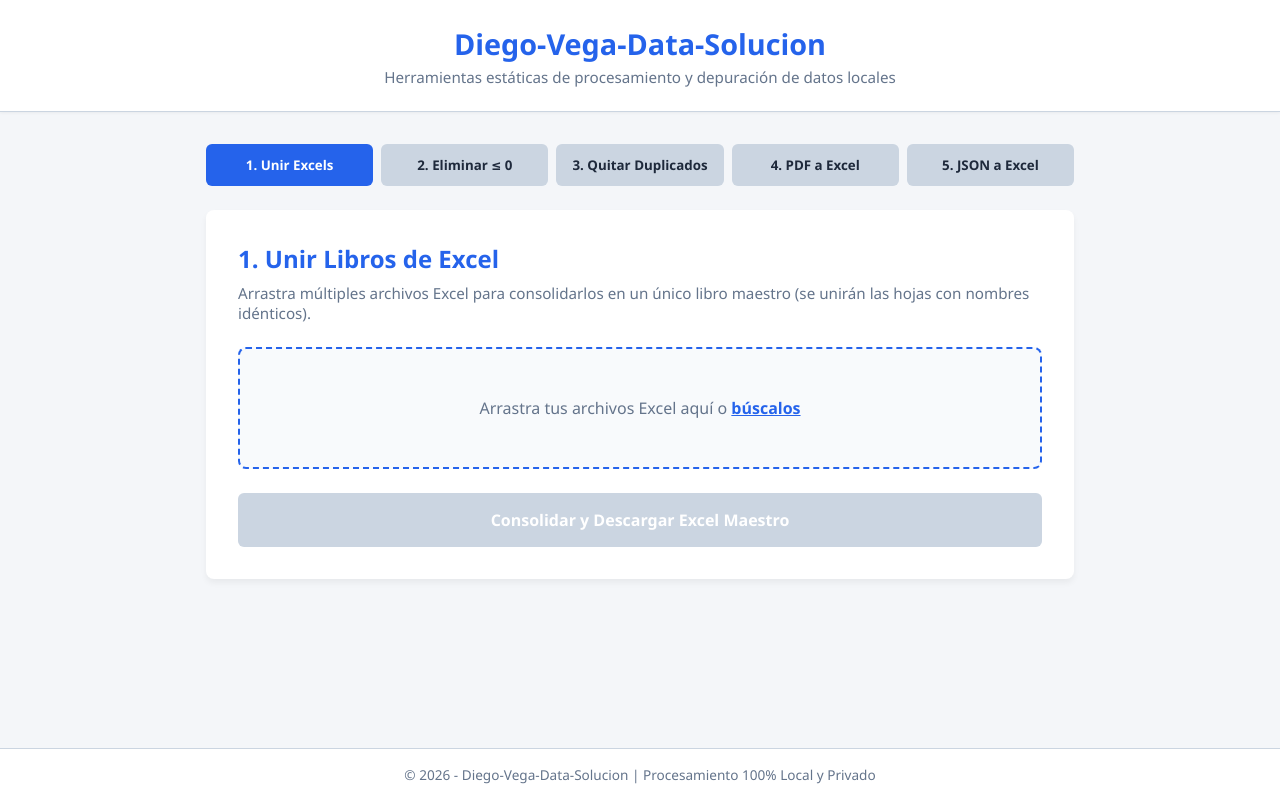
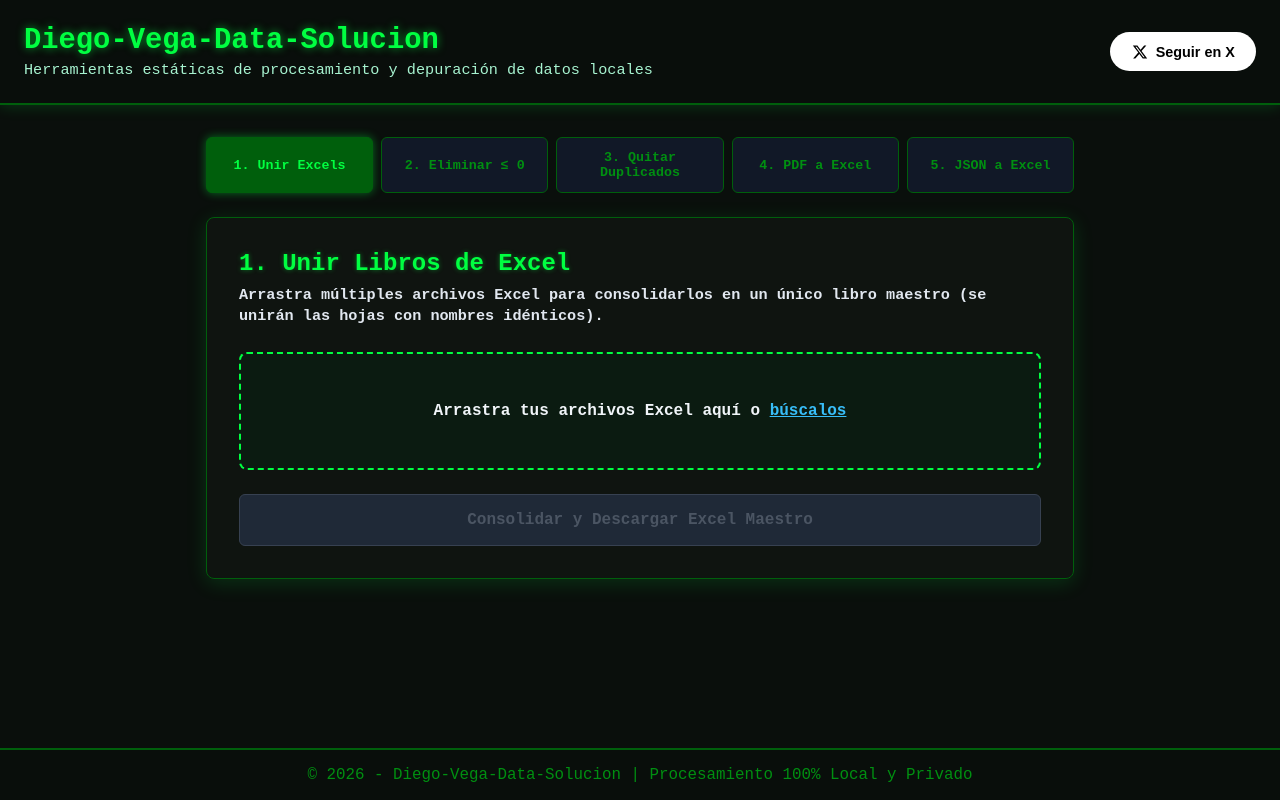
Before and after one commit to DiegoVegaTec/Diego-Vega-Data-Solucion, a plain HTML site: page index.html in a window 1280 px wide. Drawn offline with Linux system fonts and the light colour scheme; a script that the page names is missing.

Commit message:
Actualización: Fondo Matrix de alta visibilidad y botón de X

```diff
--- a/app.js
+++ b/app.js
@@ -1,7 +1,45 @@
 // Configurar PDF.js Worker globalmente
 pdfjsLib.GlobalWorkerOptions.workerSrc = 'https://cdnjs.cloudflare.com/ajax/libs/pdf.js/3.4.120/pdf.worker.min.js';
 
-// Gestión de cambio de pestañas
+// --- EFECTO DE FONDO DIGITAL MATRIX ---
+const canvas = document.getElementById('matrix-canvas');
+const ctx = canvas.getContext('2d');
+
+function resizeCanvas() {
+    canvas.width = window.innerWidth;
+    canvas.height = window.innerHeight;
+}
+resizeCanvas();
+window.addEventListener('resize', resizeCanvas);
+
+const katakana = 'ｱｲｳｴｵｶｷｸｹｺｻｼｽｾｿﾀﾁﾂﾃﾄﾅﾆﾇﾈﾉﾊﾋﾌﾍﾎﾏﾐﾑﾒﾓﾔﾕﾖﾗﾘﾙﾚﾛﾜﾝ1234567890ABCDEFGHIJKLMNOPQRSTUVWXYZ';
+const alphabet = katakana.split('');
+
+const fontSize = 16;
+let columns = canvas.width / fontSize;
+let rainDrops = Array(Math.floor(columns)).fill(1);
+
+function drawMatrix() {
+    ctx.fillStyle = 'rgba(10, 15, 12, 0.05)'; // Crea el rastro de desvanecimiento
+    ctx.fillRect(0, 0, canvas.width, canvas.height);
+
+    ctx.fillStyle = '#00ff41'; // Color verde Matrix clásico
+    ctx.font = fontSize + 'px monospace';
+
+    for (let i = 0; i < rainDrops.length; i++) {
+        const text = alphabet[Math.floor(Math.random() * alphabet.length)];
+        ctx.fillText(text, i * fontSize, rainDrops[i] * fontSize);
+
+        if (rainDrops[i] * fontSize > canvas.height && Math.random() > 0.975) {
+            rainDrops[i] = 0;
+        }
+        rainDrops[i]++;
+    }
+}
+setInterval(drawMatrix, 30);
+
+
+// --- GESTIÓN DE PESTAÑAS ---
 function switchTab(tabId) {
     document.querySelectorAll('.tab-content').forEach(content => content.classList.remove('active'));
     document.querySelectorAll('.tab-btn').forEach(btn => btn.classList.remove('active'));
@@ -31,6 +69,8 @@ function setupModule(id, isMultiple) {
     const input = document.getElementById(`file-${id}`);
     const listDisplay = document.getElementById(`file-${id === 'unir' ? 'list' : 'info'}-${id}`);
     const btn = document.getElementById(`btn-${id}`);
+
+    if(!zone) return;
 
     zone.addEventListener('click', () => input.click());
     zone.addEventListener('dragover', (e) => { e.preventDefault(); zone.classList.add('dragover'); });
@@ -78,8 +118,6 @@ document.getElementById('btn-unir').addEventListener('click', async () => {
             if (!sheetsData[sheetName]) {
                 sheetsData[sheetName] = [];
             }
-            // Si es la primera vez que vemos la hoja, agregamos todo incluyendo cabeceras.
-            // Si ya existe, omitimos la primera fila de cabecera para no duplicarla.
             if (sheetsData[sheetName].length === 0) {
                 sheetsData[sheetName] = sheetsData[sheetName].concat(jsonSheet);
             } else {
@@ -109,11 +147,10 @@ document.getElementById('btn-limpiar').addEventListener('click', async () => {
 
         const headers = rows[0];
         const filteredRows = rows.slice(1).filter(row => {
-            // Evaluamos si alguna celda numérica de la fila es menor o igual a cero
             return !row.some(cell => typeof cell === 'number' && cell <= 0);
         });
 
-        filteredRows.unshift(headers); // Reinsertar cabeceras
+        filteredRows.unshift(headers);
         const ws = XLSX.utils.aoa_to_sheet(filteredRows);
         XLSX.utils.book_append_sheet(masterWorkbook, ws, name);
     });
@@ -148,7 +185,7 @@ document.getElementById('btn-duplicados').addEventListener('click', async () =>
     XLSX.writeFile(masterWorkbook, 'Excel_Sin_Duplicados.xlsx');
 });
 
-// 4. CONVERTIR PDF A EXCEL (Estrategia Parser por líneas)
+// 4. CONVERTIR PDF A EXCEL
 document.getElementById('btn-pdf').addEventListener('click', async () => {
     const file = cacheFiles.pdf;
     const arrayBuffer = await file.arrayBuffer();
@@ -159,12 +196,11 @@ document.getElementById('btn-pdf').addEventListener('click', async () => {
         const page = await pdf.getPage(i);
         const textContent = await page.getTextContent();
 
-        // Agrupar strings por coordenadas aproximadas de línea (Y coordinate)
         let lastY = null;
         let line = [];
 
         textContent.items.forEach(item => {
-            let currentY = item.transform[5]; // Posición vertical de la string
+            let currentY = item.transform[5];
             if (lastY !== null && Math.abs(currentY - lastY) > 5) {
                 excelRows.push(line);
                 line = [];
@@ -187,7 +223,6 @@ document.getElementById('btn-json').addEventListener('click', async () => {
     const text = await file.text();
     try {
         const jsonParsed = JSON.parse(text);
-        // Debe ser un array de objetos o un objeto indexado plano
         const dataArray = Array.isArray(jsonParsed) ? jsonParsed : [jsonParsed];
 
         const wb = XLSX.utils.book_new();
--- a/index.html
+++ b/index.html
@@ -5,20 +5,25 @@
     <meta name="viewport" content="width=device-width, initial-scale=1.0">
     <title>Diego-Vega-Data-Solucion</title>
     <link rel="stylesheet" href="styles.css">
-    <!-- Librería fundamental para manejo de Excel -->
     <script src="https://cdn.jsdelivr.net/npm/xlsx@0.18.5/dist/xlsx.full.min.js"></script>
-    <!-- Librería para procesar PDFs -->
     <script src="https://cdnjs.cloudflare.com/ajax/libs/pdf.js/3.4.120/pdf.min.js"></script>
 </head>
 <body>
 
+    <canvas id="matrix-canvas"></canvas>
+
     <header>
-        <h1>Diego-Vega-Data-Solucion</h1>
-        <p>Herramientas estáticas de procesamiento y depuración de datos locales</p>
+        <div class="header-container">
+            <h1>Diego-Vega-Data-Solucion</h1>
+            <p>Herramientas estáticas de procesamiento y depuración de datos locales</p>
+        </div>
+        <a href="https://x.com/DiegoVegaTec" target="_blank" class="btn-x" rel="noopener noreferrer">
+            <svg viewBox="0 0 24 24" aria-hidden="true" class="icon-x"><path d="M18.244 2.25h3.308l-7.227 8.26 8.502 11.24H16.17l-5.214-6.817L4.99 21.75H1.68l7.73-8.835L1.254 2.25H8.08l4.713 6.231zm-1.161 17.52h1.833L7.084 4.126H5.117z"></path></svg>
+            Seguir en X
+        </a>
     </header>
 
     <main class="container">
-        <!-- Navegación de Funcionalidades -->
         <nav class="tabs-menu">
             <button class="tab-btn active" onclick="switchTab('tab-unir')">1. Unir Excels</button>
             <button class="tab-btn" onclick="switchTab('tab-limpiar')">2. Eliminar ≤ 0</button>
@@ -27,7 +32,6 @@
             <button class="tab-btn" onclick="switchTab('tab-json')">5. JSON a Excel</button>
         </nav>
 
-        <!-- Contenedores de cada Módulo -->
         <section id="tab-unir" class="tab-content active">
             <h2>1. Unir Libros de Excel</h2>
             <p>Arrastra múltiples archivos Excel para consolidarlos en un único libro maestro (se unirán las hojas con nombres idénticos).</p>
--- a/styles.css
+++ b/styles.css
@@ -1,46 +1,97 @@
 :root {
-    --bg-main: #f4f6f9;
-    --card-bg: #ffffff;
-    --primary: #2563eb;
-    --primary-hover: #1d4ed8;
-    --accent: #10b981;
-    --text-dark: #1e293b;
-    --text-muted: #64748b;
-    --border-color: #cbd5e1;
+    --bg-main: #0a0f0c;
+    --card-bg: rgba(16, 22, 18, 0.94); /* Fondo opaco para bloquear la lluvia Matrix de fondo */
+    --matrix-green: #00ff41;
+    --matrix-dim: #008f11;
+    --primary: #00ff41;
+    --primary-hover: #00cc33;
+    --accent: #38bdf8;
+    --text-light: #f8fafc;
+    --text-muted: #a7f3d0;
+    --border-color: #005f0c;
 }
 
 * {
     box-sizing: border-box;
     margin: 0;
     padding: 0;
-    font-family: 'Segoe UI', Tahoma, Geneva, Verdana, sans-serif;
+    font-family: 'Courier New', Courier, monospace, sans-serif;
 }
 
 body {
     background-color: var(--bg-main);
-    color: var(--text-dark);
+    color: var(--text-light);
     display: flex;
     flex-direction: column;
     min-height: 100vh;
+    position: relative;
+    overflow-x: hidden;
+}
+
+/* Lienzo Matrix de fondo */
+#matrix-canvas {
+    position: fixed;
+    top: 0;
+    left: 0;
+    width: 100%;
+    height: 100%;
+    z-index: -1;
 }
 
 header {
-    background-color: var(--card-bg);
+    background-color: rgba(10, 15, 12, 0.95);
     padding: 1.5rem;
-    text-align: center;
-    border-bottom: 1px solid var(--border-color);
-    box-shadow: 0 1px 3px rgba(0,0,0,0.05);
+    display: flex;
+    justify-content: space-between;
+    align-items: center;
+    flex-wrap: wrap;
+    gap: 1rem;
+    border-bottom: 2px solid var(--border-color);
+    box-shadow: 0 0 15px rgba(0, 255, 65, 0.2);
+}
+
+.header-container {
+    flex: 1;
 }
 
 header h1 {
-    color: var(--primary);
+    color: var(--matrix-green);
     font-size: 1.8rem;
     margin-bottom: 0.25rem;
+    text-shadow: 0 0 8px rgba(0, 255, 65, 0.6);
 }
 
 header p {
     color: var(--text-muted);
     font-size: 0.95rem;
+}
+
+/* Botón de X (Twitter) */
+.btn-x {
+    display: inline-flex;
+    align-items: center;
+    gap: 0.5rem;
+    background-color: #ffffff;
+    color: #000000;
+    padding: 0.6rem 1.2rem;
+    border-radius: 20px;
+    font-weight: bold;
+    text-decoration: none;
+    font-family: Arial, sans-serif;
+    font-size: 0.9rem;
+    transition: transform 0.2s, background-color 0.2s;
+    border: 2px solid transparent;
+}
+
+.btn-x:hover {
+    background-color: #e6e6e6;
+    transform: scale(1.05);
+}
+
+.icon-x {
+    width: 16px;
+    height: 16px;
+    fill: currentColor;
 }
 
 .container {
@@ -63,18 +114,19 @@ header p {
     flex: 1;
     min-width: 130px;
     padding: 0.75rem;
-    background-color: var(--border-color);
-    border: none;
+    background-color: #111827;
+    border: 1px solid var(--border-color);
     border-radius: 6px;
     cursor: pointer;
-    font-weight: 600;
-    color: var(--text-dark);
+    font-weight: bold;
+    color: var(--matrix-dim);
     transition: all 0.2s;
 }
 
 .tab-btn.active, .tab-btn:hover {
-    background-color: var(--primary);
-    color: white;
+    background-color: var(--border-color);
+    color: var(--matrix-green);
+    box-shadow: 0 0 10px rgba(0, 255, 65, 0.4);
 }
 
 /* Contenido de Pestañas */
@@ -83,7 +135,8 @@ header p {
     background-color: var(--card-bg);
     padding: 2rem;
     border-radius: 8px;
-    box-shadow: 0 4px 6px rgba(0,0,0,0.05);
+    border: 1px solid var(--border-color);
+    box-shadow: 0 4px 20px rgba(0, 255, 65, 0.15);
 }
 
 .tab-content.active {
@@ -92,39 +145,44 @@ header p {
 
 .tab-content h2 {
     margin-bottom: 0.5rem;
-    color: var(--primary);
+    color: var(--matrix-green);
+    text-shadow: 0 0 5px rgba(0, 255, 65, 0.4);
 }
 
 .tab-content p {
-    color: var(--text-muted);
+    color: #e2e8f0; /* Color claro para lectura impecable */
     margin-bottom: 1.5rem;
     font-size: 0.95rem;
+    line-height: 1.4;
+    font-weight: 600;
 }
 
 /* Zona de Arrastre Drop Zone */
 .drop-zone {
-    border: 2px dashed var(--primary);
+    border: 2px dashed var(--matrix-green);
     padding: 3rem 1rem;
     text-align: center;
     border-radius: 8px;
-    background-color: #f8fafc;
+    background-color: rgba(5, 46, 22, 0.3);
     cursor: pointer;
-    transition: background-color 0.2s;
+    transition: background-color 0.2s, border-color 0.2s;
 }
 
 .drop-zone:hover, .drop-zone.dragover {
-    background-color: #eff6ff;
+    background-color: rgba(5, 46, 22, 0.6);
+    border-color: var(--accent);
 }
 
 .drop-zone span {
-    color: var(--text-muted);
+    color: #f1f5f9;
+    font-weight: bold;
 }
 
 .drop-zone label {
-    color: var(--primary);
+    color: var(--accent);
     text-decoration: underline;
     cursor: pointer;
-    font-weight: 600;
+    font-weight: bold;
 }
 
 /* Botones y Listas */
@@ -132,43 +190,49 @@ header p {
     display: block;
     width: 100%;
     padding: 1rem;
-    background-color: var(--accent);
+    background-color: var(--matrix-dim);
     color: white;
-    border: none;
+    border: 1px solid var(--matrix-green);
     border-radius: 6px;
     font-size: 1rem;
     font-weight: bold;
     cursor: pointer;
     margin-top: 1.5rem;
-    transition: background-color 0.2s;
+    transition: background-color 0.2s, box-shadow 0.2s;
 }
 
 .btn-main:hover:not(:disabled) {
-    filter: brightness(0.9);
+    background-color: var(--matrix-green);
+    color: black;
+    box-shadow: 0 0 15px var(--matrix-green);
 }
 
 .btn-main:disabled {
-    background-color: var(--border-color);
+    background-color: #1f2937;
+    border-color: #374151;
+    color: #4b5563;
     cursor: not-allowed;
 }
 
 .file-list {
     margin-top: 1rem;
     font-size: 0.9rem;
-    color: var(--text-dark);
-    background-color: #f1f5f9;
-    padding: 0.5rem;
+    color: var(--matrix-green);
+    background-color: rgba(0, 0, 0, 0.8);
+    border: 1px solid var(--border-color);
+    padding: 0.75rem;
     border-radius: 4px;
     display: none;
+    font-weight: bold;
 }
 
 footer {
     text-align: center;
     padding: 1rem;
-    color: var(--text-muted);
-    font-size: 0.85rem;
-    border-top: 1px solid var(--border-color);
-    background-color: var(--card-bg);
+    color: var(--matrix-dim);
+    font-size: 0.99rem;
+    border-top: 2px solid var(--border-color);
+    background-color: rgba(10, 15, 12, 0.95);
 }
 
 @media(max-width: 600px) {
@@ -178,4 +242,8 @@ footer {
     .tab-btn {
         width: 100%;
     }
+    header {
+        text-align: center;
+        justify-content: center;
+    }
 }
```
